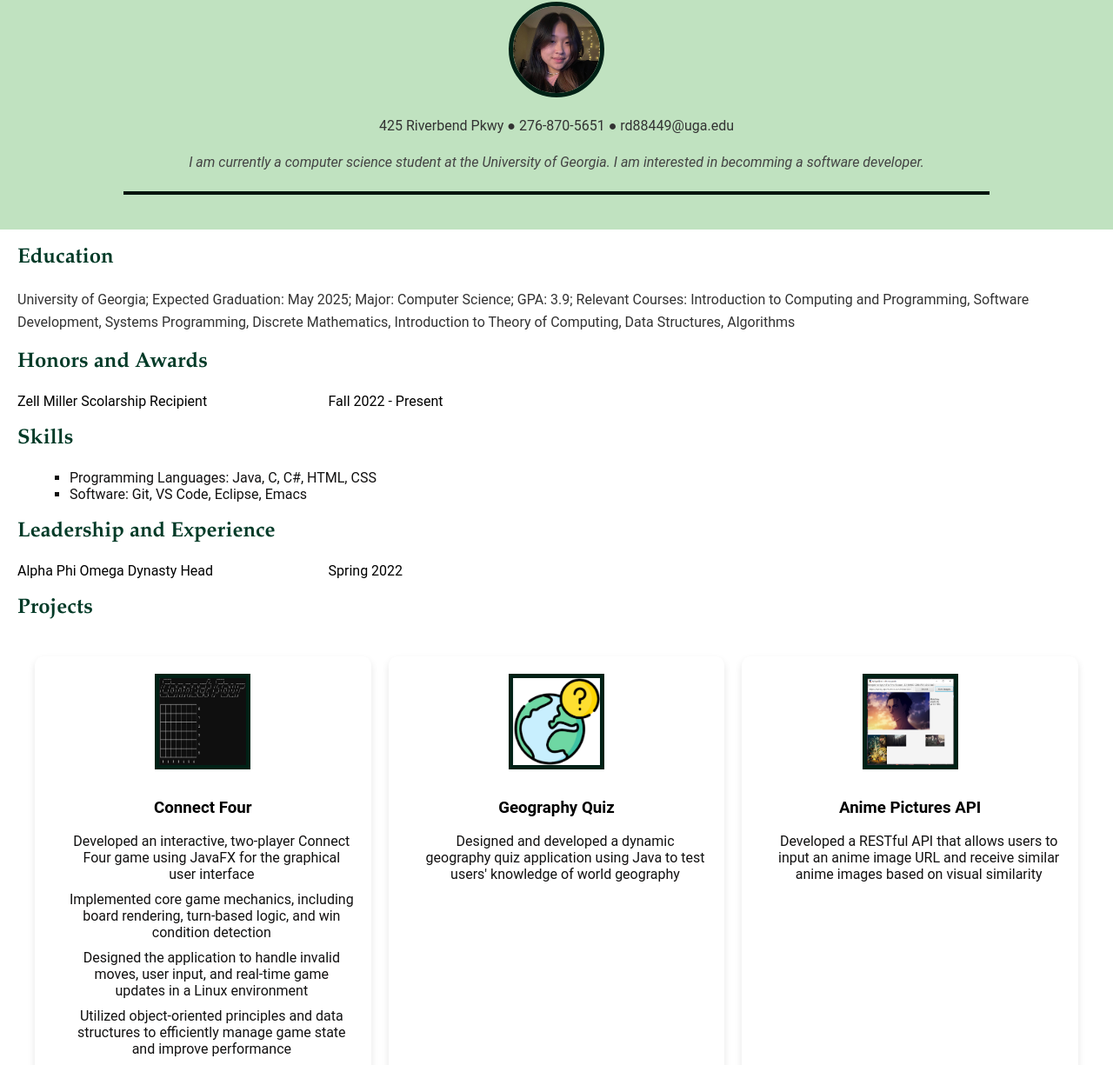
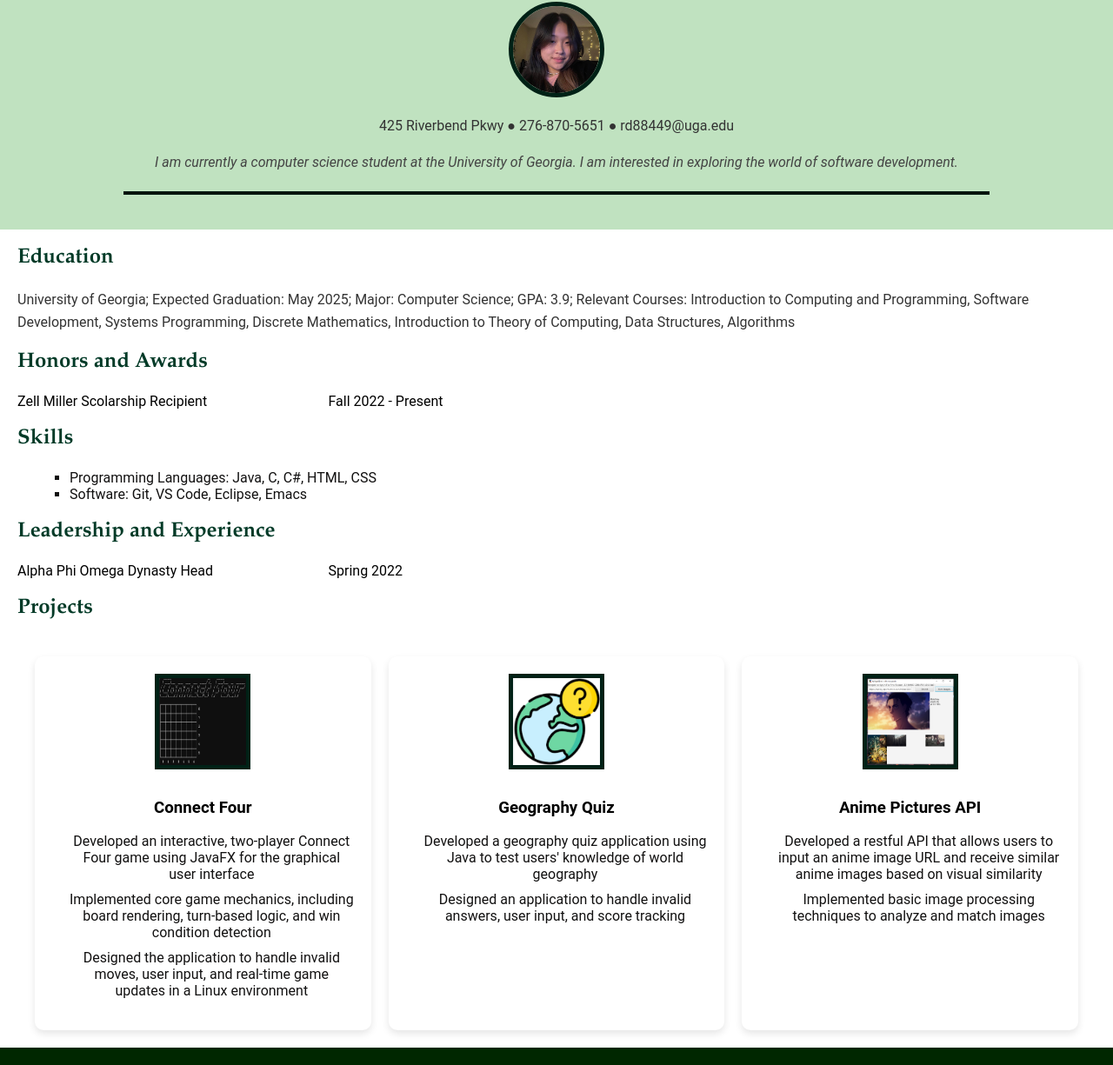
Before and after one commit to regina-dong/cv, a plain HTML site: page index.html in a window 1280 px wide. Shown: the part 200-1425 px from the top of the page at 87% size. Drawn offline with Linux system fonts and the light colour scheme.

Commit message:
Update index.html

```diff
--- a/index.html
+++ b/index.html
@@ -16,7 +16,7 @@
         <h1>Regina Dong</h1>
         <img src="images/headshot.jpg" alt="Regina Headshot" width="100" height="100">
         <p>425 Riverbend Pkwy &#9679; 276-870-5651 &#9679; rd88449@uga.edu</p>
-        <p>I am currently a computer science student at the University of Georgia. I am interested in becomming a software developer.</p>
+        <p>I am currently a computer science student at the University of Georgia. I am interested in exploring the world of software development.</p>
         <hr>
     </section>
 
@@ -60,7 +60,6 @@
                     <li>Developed an interactive, two-player Connect Four game using JavaFX for the graphical user interface</li>
                     <li>Implemented core game mechanics, including board rendering, turn-based logic, and win condition detection</li>
                     <li>Designed the application to handle invalid moves, user input, and real-time game updates in a Linux environment</li>
-                    <li>Utilized object-oriented principles and data structures to efficiently manage game state and improve performance</li>
                 </ul>
             </div>
 
@@ -68,7 +67,8 @@
                 <img src="images/Geography.png" alt="Geography Quiz Project">
                 <h3>Geography Quiz</h3>
                 <ul>
-                    <li>Designed and developed a dynamic geography quiz application using Java to test users' knowledge of world geography</li>
+                    <li>Developed a geography quiz application using Java to test users' knowledge of world geography</li>
+                    <li>Designed an application to handle invalid answers, user input, and score tracking</li>
                 </ul>
             </div>
 
@@ -76,7 +76,8 @@
                 <img src="images/ApiApp.PNG" alt="Anime Pictures API Project">
                 <h3>Anime Pictures API</h3>
                 <ul>
-                    <li>Developed a RESTful API that allows users to input an anime image URL and receive similar anime images based on visual similarity</li>
+                    <li>Developed a restful API that allows users to input an anime image URL and receive similar anime images based on visual similarity</li>
+                    <li>Implemented basic image processing techniques to analyze and match images</li>
                 </ul>
             </div>
         </div>
```
